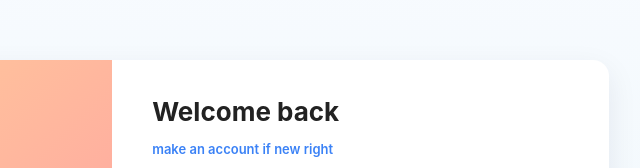
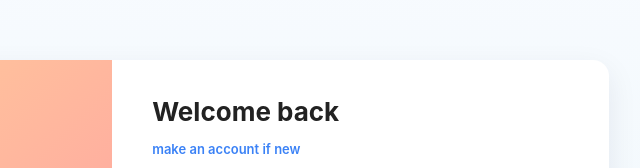
Before and after one commit to xjdterminator-lab/computer-project-11c, a plain HTML site: page index.html in a window 1280 px wide. Shown: the part 127-295 px from the top of the page, 491-1131 px from the left. Drawn offline with Linux system fonts and the light colour scheme.

Commit message:
Update index.html

```diff
--- a/index.html
+++ b/index.html
@@ -216,7 +216,7 @@
         <div id="loginView">
           <h1>Welcome back</h1>
           <form id="loginForm">
-            <div class="notice-above">make an account if new right</div>
+            <div class="notice-above">make an account if new </div>
 
             <label>Your email</label>
             <input id="loginEmail" type="email" required />
@@ -242,7 +242,7 @@
         <div id="signupView" style="display:none;">
           <h1>Create account</h1>
           <form id="signupForm">
-            <div class="notice-above">make an account if new right</div>
+            <div class="notice-above">make an account if new </div>
 
             <label>Email (Gmail only)</label>
             <input id="signupEmail" type="email" required />
```
